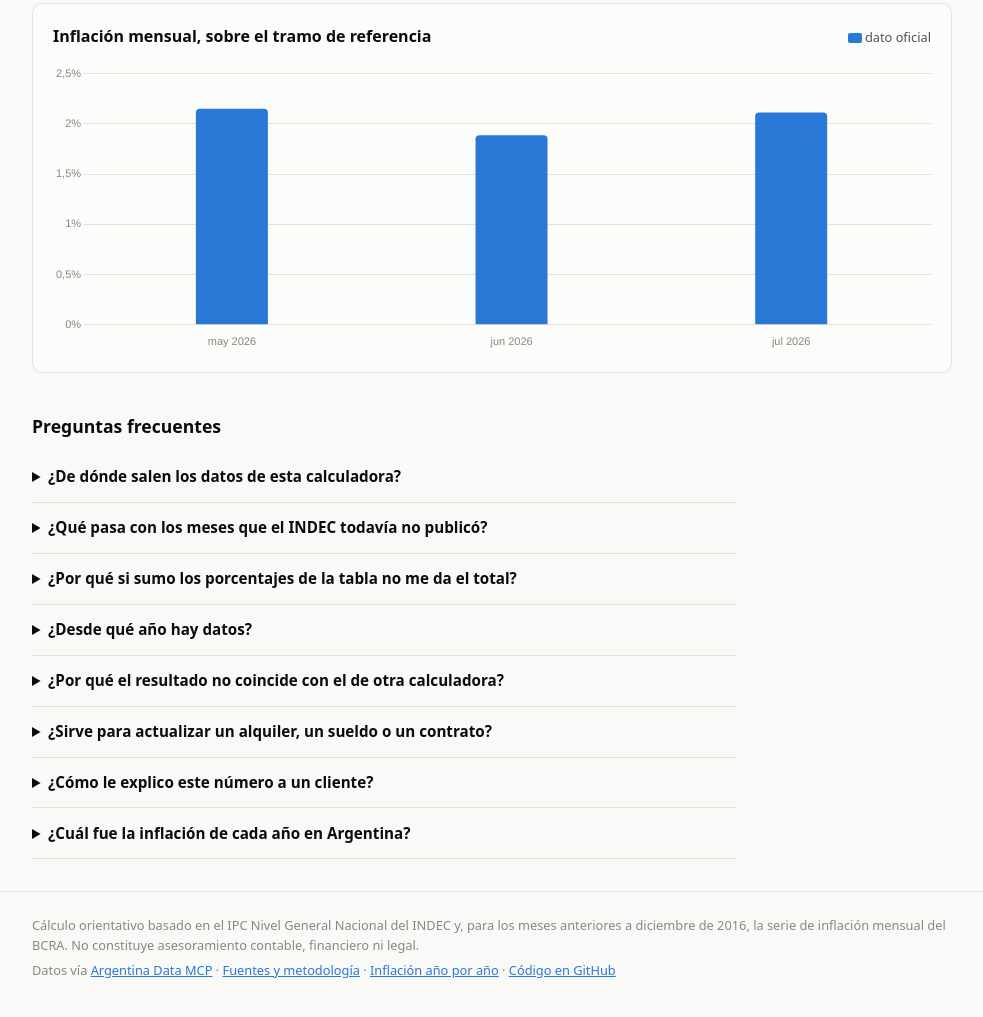
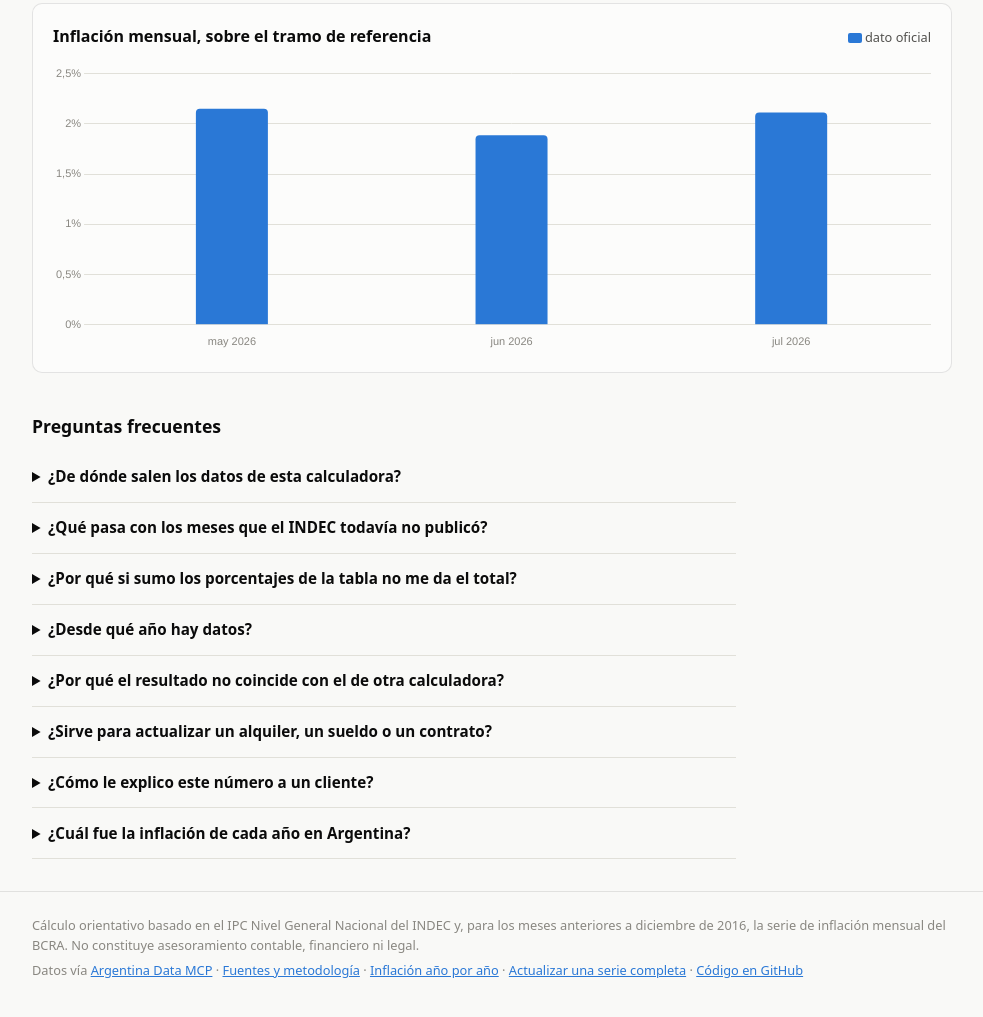
Before and after one commit to abenassi/calculadora-inflacion-ar, a website built with Vite: page index.html in a window 1280 px wide. Shown: the part 1331-2348 px from the top of the page, without its empty margins (148-1131 px from the left). Built offline with nearby package versions, Linux system fonts and the light colour scheme.

Commit message:
feat(ui): linkear Actualizar desde el pie de la landing

```diff
--- a/index.html
+++ b/index.html
@@ -522,6 +522,7 @@
           Datos vía <a href="https://argentinadata.mymcps.dev" rel="noopener">Argentina Data MCP</a>
           · <a href="./datos.html">Fuentes y metodología</a> ·
           <a href="./inflacion-por-anio/">Inflación año por año</a> ·
+          <a href="./actualizar.html">Actualizar una serie completa</a> ·
           <a href="https://github.com/abenassi/calculadora-inflacion-ar" rel="noopener">Código en GitHub</a>
         </p>
       </div>
```
